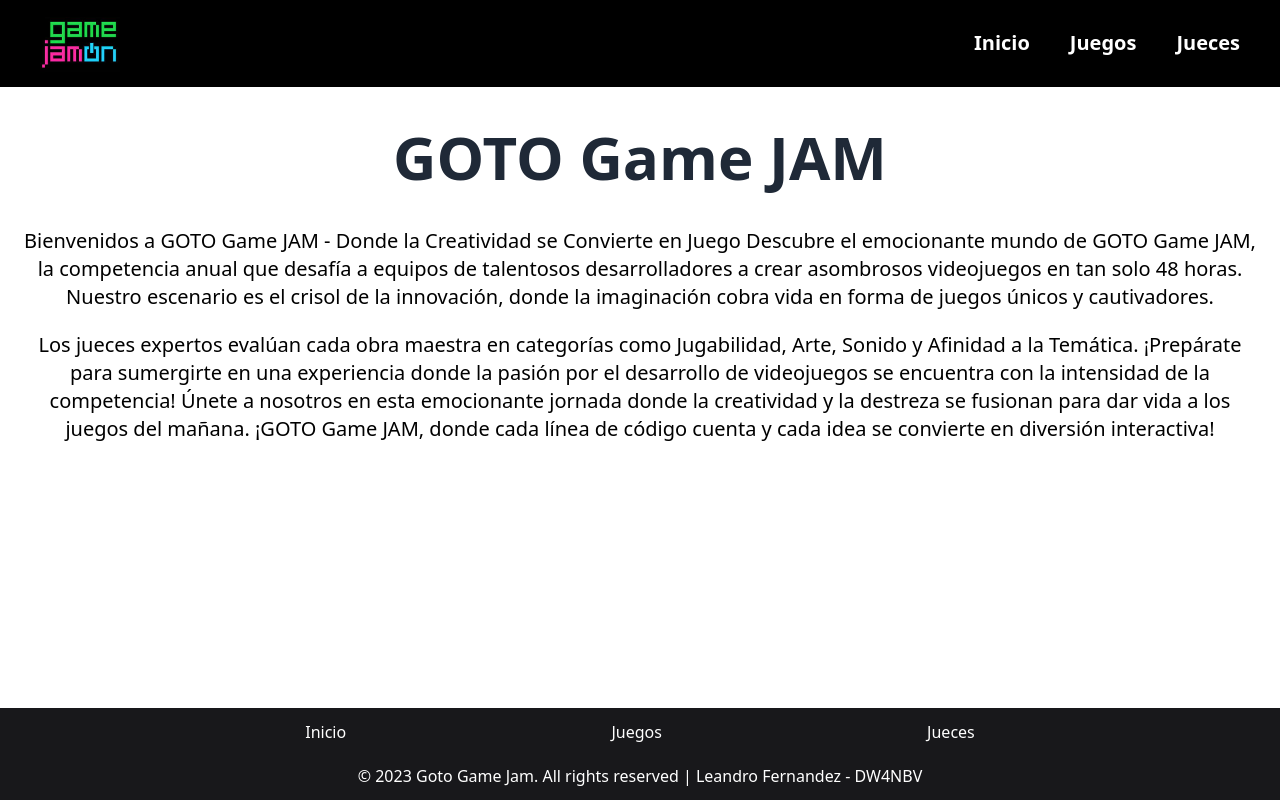
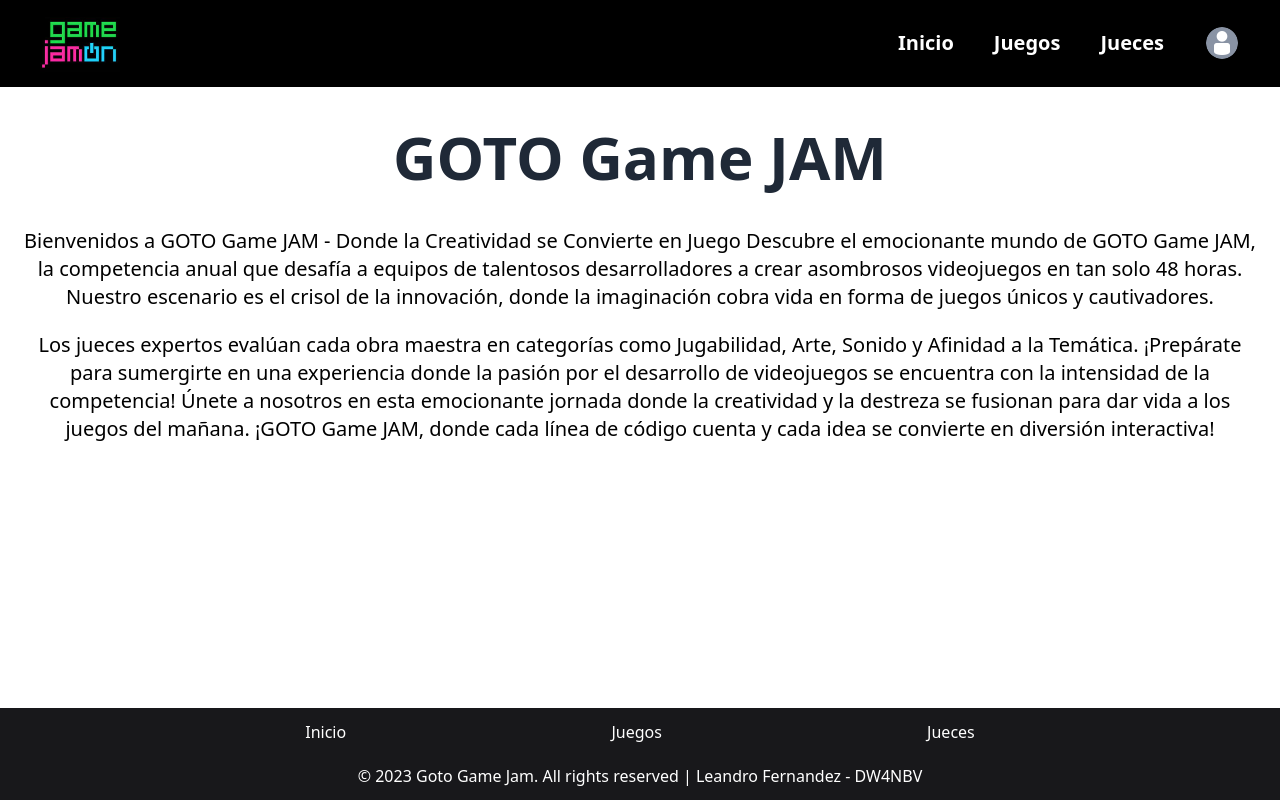
Before and after one commit to tomasmedero/voting-game, a React (Vite) app: page / in a window 1280 px wide. Built offline with nearby package versions, Linux system fonts and the light colour scheme.

Commit message:
add-dropdown-navbar

```diff
--- a/src/components/NavBar.jsx
+++ b/src/components/NavBar.jsx
@@ -1,6 +1,33 @@
+import { useEffect, useRef, useState } from "react"
 import { NavLink } from "react-router-dom"
 
 export const NavBar = () => {
+    const [isOpenProfile, setIsOpenProfile] = useState(false)
+    const dropdownRef = useRef(null)
+
+    const toggleDropdownProfile = () => {
+        setIsOpenProfile(!isOpenProfile)
+    }
+    const closeDropdownProfile = () => {
+        setIsOpenProfile(false)
+    }
+
+    useEffect(() => {
+        const handleClickOutside = (event) => {
+            if (
+                dropdownRef.current &&
+                !dropdownRef.current.contains(event.target)
+            ) {
+                closeDropdownProfile()
+            }
+        }
+
+        document.addEventListener("mousedown", handleClickOutside)
+
+        return () => {
+            document.removeEventListener("mousedown", handleClickOutside)
+        }
+    }, [])
     return (
         <nav className="flex justify-between px-10 py-3 font-bold bg-black text-white">
             <div className="font-bold">
@@ -31,6 +58,41 @@ export const NavBar = () => {
                         Jueces
                     </NavLink>
                 </li>
+                <div
+                    className="relative inline-block text-left"
+                    ref={dropdownRef}
+                >
+                    <div>
+                        <button
+                            onClick={toggleDropdownProfile}
+                            className=" flex text-sm border-2 border-transparent rounded-full focus:outline-none focus:border-gray-300"
+                        >
+                            <img
+                                className="w-8 h-8 rounded-full"
+                                src="/default-avatar.png"
+                                alt="Avatar"
+                            />
+                        </button>
+                    </div>
+
+                    {isOpenProfile && (
+                        <div className="origin-top-right absolute right-0 mt-2 w-48 rounded-md shadow-lg bg-white ring-1 ring-black ring-opacity-5">
+                            <div
+                                className="py-1"
+                                role="menu"
+                                aria-orientation="vertical"
+                                aria-labelledby="options-menu"
+                            >
+                                <a
+                                    className="block px-4 py-2 text-sm text-gray-700 hover:bg-gray-100 hover:text-gray-900"
+                                    role="menuitem"
+                                >
+                                    Salir
+                                </a>
+                            </div>
+                        </div>
+                    )}
+                </div>
             </ul>
         </nav>
     )
```
Also changed, not shown: public/default-avatar.png (added).
